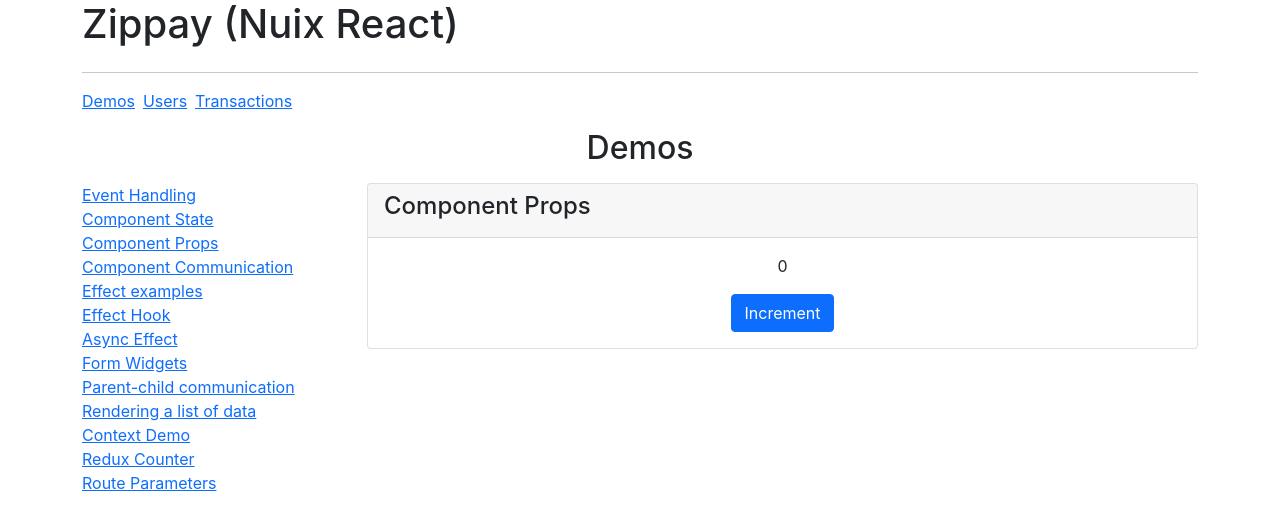
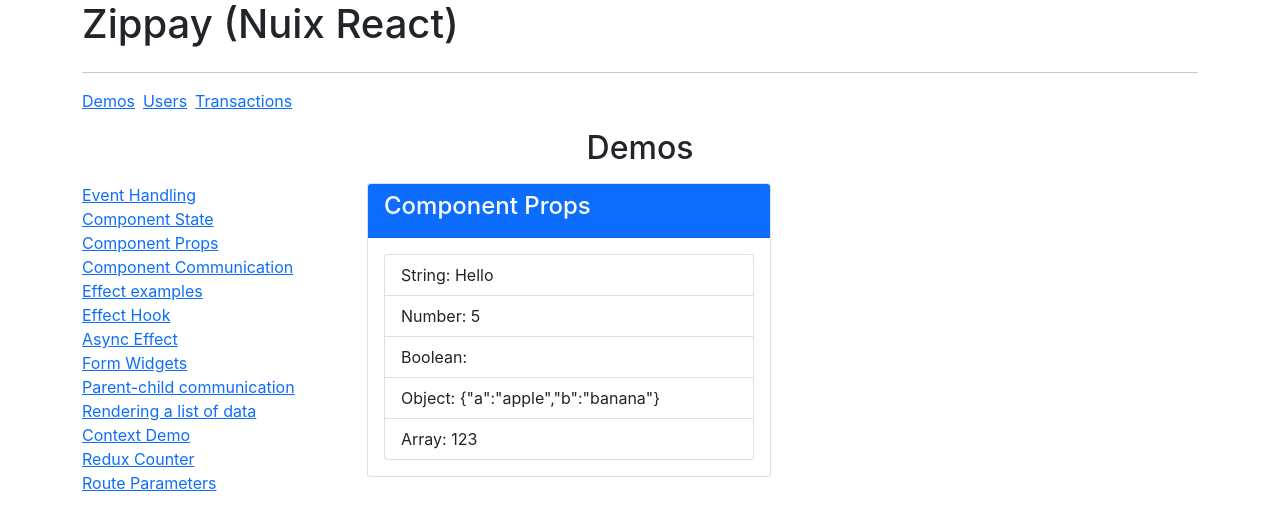
Before and after one commit to speedingplanet/nuix-react, a React (Create React App) app: page /demos/component-props in a window 1280 px wide. Shown: the top 530 px of the page. Built offline with nearby package versions, Linux system fonts and the light colour scheme.

Commit message:
Day two tweaks

```diff
--- a/src/demos/ComponentProps.jsx
+++ b/src/demos/ComponentProps.jsx
@@ -1,23 +1,25 @@
 /* eslint-disable no-unused-vars */
-import { useState } from 'react';
 import BootstrapCard from '../components/BootstrapCard';
 
 export default function ComponentProps() {
-  const [ counter, setCounter ] = useState( 0 );
   return (
     <section>
       <div className="row">
         <div className="col">
-          <BootstrapCard title="Component Props" bodyClasses="text-center">
-            <DisplayValueDestructured foo={counter} />
-            <button
-              className="btn btn-primary"
-              onClick={() => setCounter( counter + 1 )}
-            >
-              Increment
-            </button>
+          <BootstrapCard
+            title="Component Props"
+            headerClasses="bg-primary text-white"
+          >
+            <PropsContainer
+              aString="Hello"
+              aNumber={5}
+              aBoolean={true}
+              anObject={{ a: 'apple', b: 'banana' }}
+              anArray={[ 1, 2, 3 ]}
+            />
           </BootstrapCard>
         </div>
+        <div className="col"></div>
       </div>
     </section>
   );
@@ -27,10 +29,15 @@
   return <p>{props.foo}</p>;
 }
 
-function DisplayValueDestructured( { foo } ) {
-  return <p>{foo}</p>;
+function PropsContainer( { aString, aNumber, aBoolean, anObject, anArray } ) {
+  return (
+    <ul className="list-group">
+      <li className="list-group-item">String: {aString}</li>
+      <li className="list-group-item">Number: {aNumber}</li>
+      <li className="list-group-item">Boolean: {aBoolean}</li>
+      {/* Try removing JSON.stringify to see what you get as a result */}
+      <li className="list-group-item">Object: {JSON.stringify( anObject )}</li>
+      <li className="list-group-item">Array: {anArray}</li>
+    </ul>
+  );
 }
-
-function DisplayValueInline( props ) {
-  return <p>{props.foo}</p>;
-}
--- a/src/demos/ComponentState.jsx
+++ b/src/demos/ComponentState.jsx
@@ -13,8 +13,6 @@
             <button
               className="btn btn-primary"
               onClick={() => setCounter( counter + 1 )}
-              // onClick={() => setState( counter + 1 )}
-              // onClick={() => setState( { ...state, counter: state.counter + 1 } )}
             >
               Increment the counter
             </button>
--- a/src/demos/EventHandling.jsx
+++ b/src/demos/EventHandling.jsx
@@ -1,13 +1,7 @@
 import React from 'react';
 import BootstrapCard from '../components/BootstrapCard';
 
-function add( x, y ) {
-  return x + y;
-}
-
 export default function EventHandling() {
-  // function handleButtonClick( event: SyntheticEvent ) {
-  // function handleButtonClick( event: MouseEvent<HTMLButtonElement> ) {
   const handleButtonClick = ( event ) => {
     console.log( 'You clicked on the button' );
     console.log( 'Event: ', event );
@@ -41,8 +35,8 @@
             <div className="card-body text-center">
               <button
                 className="btn btn-warning"
-                // onClick={() => console.log( 'Inline event handler' )}
-                onClick={( event ) => console.log( add( event.pageX, event.pageY ) )}
+                onClick={() => console.log( 'Inline event handler' )}
+                // onClick={( event ) => console.log( add( event.pageX, event.pageY ) )}
               >
                 Click me
               </button>
```
